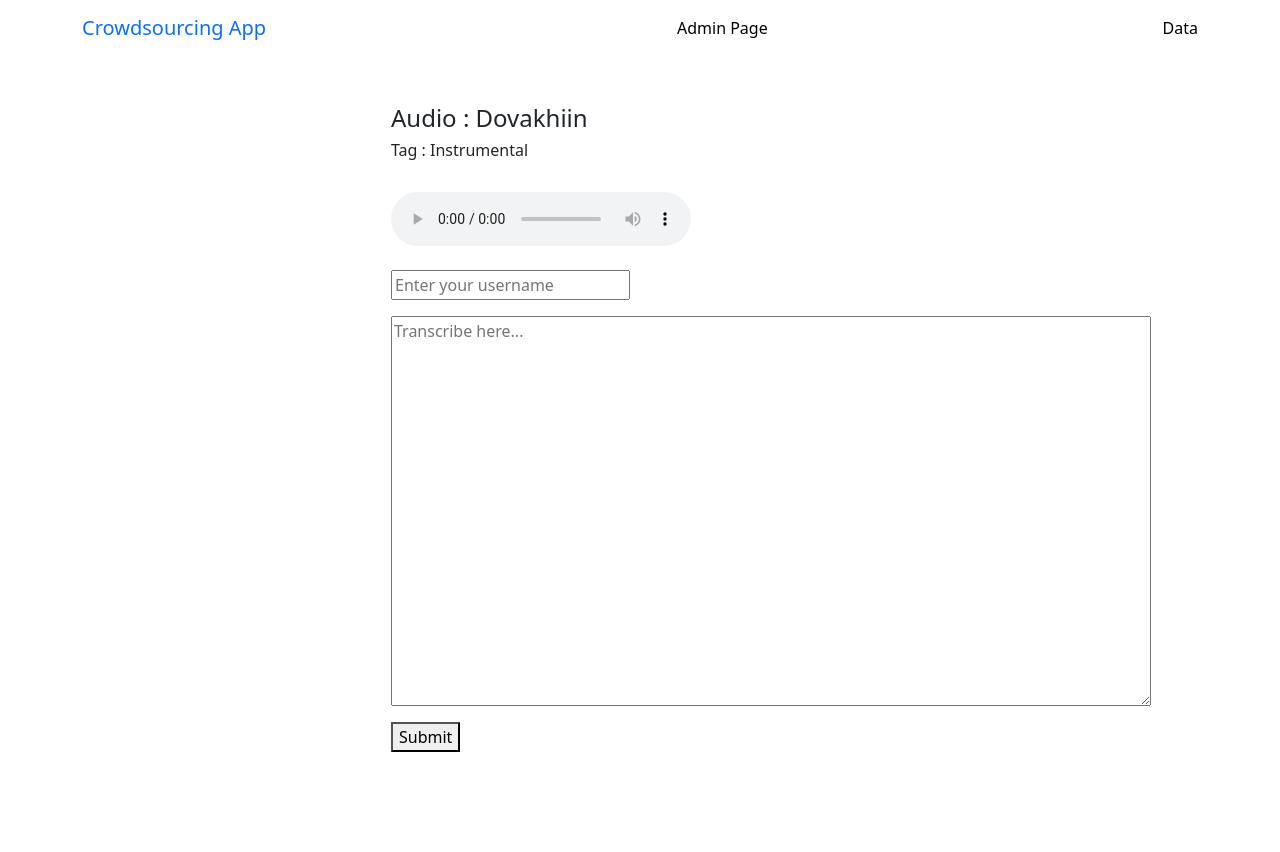
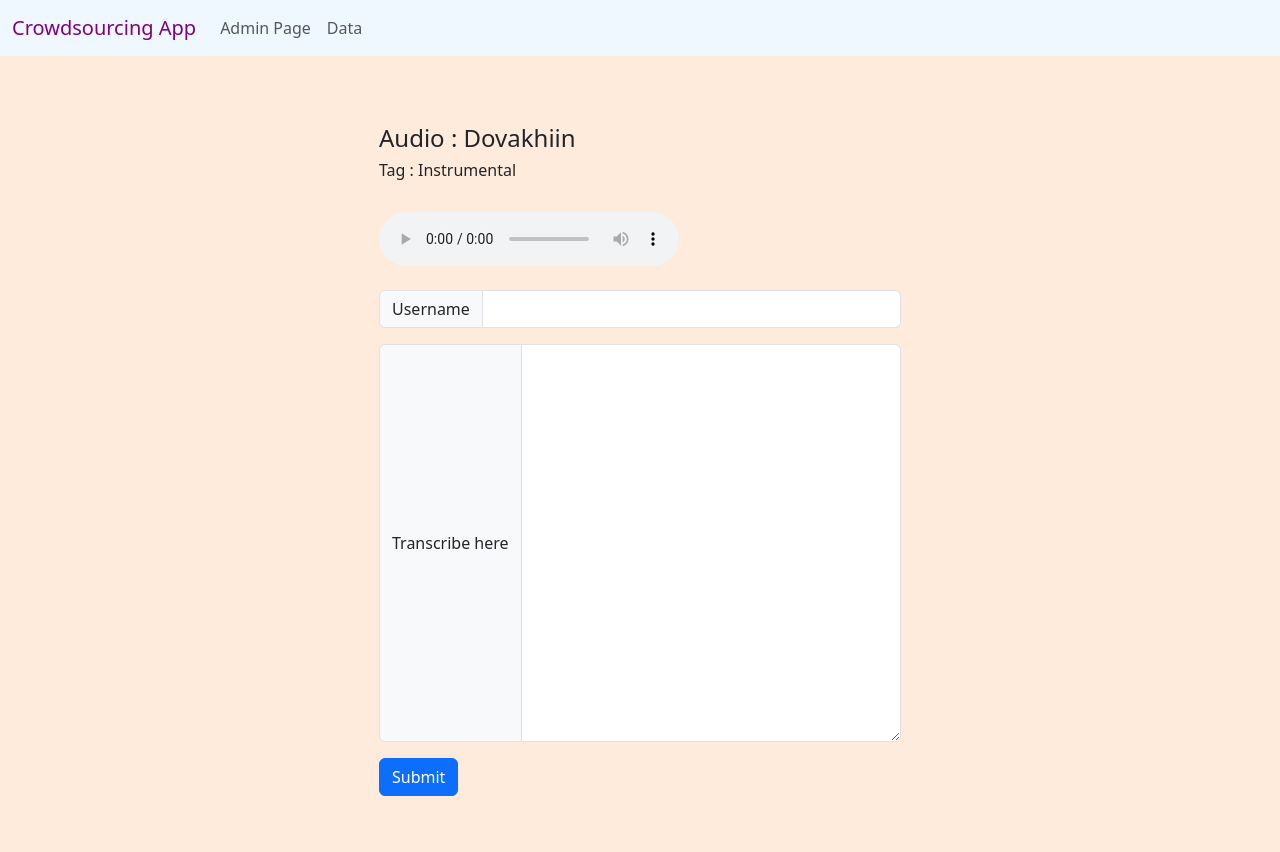
Before and after one commit to Pragades-Rajagopal/crowdsourcing-app, a Django app: page /app/getaudio/7 in a window 1280 px wide. Before the commit the page ends 752 px from the top, so only its background shows below. Run offline with Django 4.2, Linux system fonts and the light colour scheme; data comes from the database, SQL or seed files in the repository; both versions use the stored data as it was after the commit.

Commit message:
Frontend changes

```diff
--- a/crowdsourcing/static/css/custom.css
+++ b/crowdsourcing/static/css/custom.css
@@ -0,0 +1,32 @@
+body {
+    background-color: hsl(28, 100%, 86%, 50%);
+}
+
+.navbar {
+    background-color: aliceblue !important;
+}
+
+.container {
+    padding-top: 10px;
+    padding-bottom: 20px;
+}
+
+.card {
+    margin-bottom: 5px;
+}
+
+.card-body {
+    padding-top: 5px;
+    padding-bottom: 2px;
+    padding-right: 5px;
+    padding-left: 10px;
+}
+
+.card-link {
+    text-decoration: none;
+    color: blue;
+}
+
+.card-link:hover {
+    text-decoration: underline;
+}
--- a/crowdsourcing/templates/base.html
+++ b/crowdsourcing/templates/base.html
@@ -7,8 +7,9 @@
     <meta charset="UTF-8">
     <meta http-equiv="X-UA-Compatible" content="IE=edge">
     <meta name="viewport" content="width=device-width, initial-scale=1.0">
-    <link href="https://cdn.jsdelivr.net/npm/bootstrap@5.1.3/dist/css/bootstrap.min.css" rel="stylesheet"
-        integrity="sha384-1BmE4kWBq78iYhFldvKuhfTAU6auU8tT94WrHftjDbrCEXSU1oBoqyl2QvZ6jIW3" crossorigin="anonymous">
+    <link href="https://cdn.jsdelivr.net/npm/bootstrap@5.3.0-alpha1/dist/css/bootstrap.min.css" rel="stylesheet"
+        integrity="sha384-GLhlTQ8iRABdZLl6O3oVMWSktQOp6b7In1Zl3/Jr59b6EGGoI1aFkw7cmDA6j6gD" crossorigin="anonymous">
+    <link rel="stylesheet" href="/static/css/custom.css">
     <title>Crowdsourcing app</title>
 </head>
 
--- a/crowdsourcing/templates/partials/_navbar.html
+++ b/crowdsourcing/templates/partials/_navbar.html
@@ -1,8 +1,19 @@
-<nav class="navbar navbar-black">
-    <div class="container">
-        <a href="/app" class="navbar-brand">Crowdsourcing App</a>
-        <a href="/admin" class="admin-link" style="text-decoration: none; color: #000;" target="_blank">Admin Page</a>
-        <a href="/app/workers-data" class="admin-link" style="text-decoration: none; color: #000;"
-            target="_blank">Data</a>
+<nav class="navbar navbar-expand-lg bg-body-tertiary">
+    <div class="container-fluid">
+        <a class="navbar-brand" style="color: purple;" href="/app">Crowdsourcing App</a>
+        <button class="navbar-toggler" type="button" data-bs-toggle="collapse" data-bs-target="#navbarSupportedContent"
+            aria-controls="navbarSupportedContent" aria-expanded="false" aria-label="Toggle navigation">
+            <span class="navbar-toggler-icon"></span>
+        </button>
+        <div class="collapse navbar-collapse" id="navbarSupportedContent">
+            <ul class="navbar-nav me-auto mb-2 mb-lg-0">
+                <li class="nav-item">
+                    <a class="nav-link" aria-current="page" href="/admin">Admin Page</a>
+                </li>
+                <li class="nav-item">
+                    <a class="nav-link" href="/app/workers-data">Data</a>
+                </li>
+            </ul>
+        </div>
     </div>
 </nav>
--- a/crowdsourcing/templates/workers/getaudio.html
+++ b/crowdsourcing/templates/workers/getaudio.html
@@ -14,10 +14,18 @@
         </audio>
         <br><br>
         {% csrf_token %}
-        <p><input class="input-text" type="text" name="username" placeholder="Enter your username" required></p>
-        <p><textarea name="trans_data" cols="80" rows="16" placeholder="Transcribe here..." required></textarea></p>
+        <div class="input-group mb-3">
+            <span class="input-group-text" id="inputGroup-sizing-default">Username</span>
+            <input type="text" class="form-control" aria-label="Sizing example input"
+                aria-describedby="inputGroup-sizing-default" name="username" required>
+        </div>
+        <div class="input-group mb-3">
+            <span class="input-group-text" id="inputGroup-sizing-default">Transcribe here</span>
+            <textarea type="text" class="form-control" aria-label="Sizing example input"
+                aria-describedby="inputGroup-sizing-default" name="trans_data" cols="80" rows="16" required></textarea>
+        </div>
         <input name="audio_id" value="{{ audio_data.id }}" hidden>
-        <button type="submit" class="btn-search">Submit</button>
+        <button type="submit" class="btn btn-primary">Submit</button>
     </form>
 </div>
 
--- a/crowdsourcing/templates/workers/searchaudio.html
+++ b/crowdsourcing/templates/workers/searchaudio.html
@@ -8,14 +8,16 @@
     {% for data in audio_data %}
     <div class="card">
         <div class="card-body">
-            <p><a href="{% url 'workers:getaudio' data.id %}">{{ data.audio_name }}</a></p>
-            <p>{{ data.tag }}</p>
+            <p><a class="card-link" href="{% url 'workers:getaudio' data.id %}">{{ data.audio_name }}</a></p>
+            <p style="font-style: italic;">{{ data.tag }}</p>
         </div>
     </div>
     {% endfor %}
     {% else %}
     <p style="color: red;">No audios available for the searched tag or language</p>
     {% endif %}
+    <br>
+    <a href="/app" class="btn btn-secondary">Home</a>
 </div>
 
 {% endblock %}
--- a/crowdsourcing/templates/workers/thanks.html
+++ b/crowdsourcing/templates/workers/thanks.html
@@ -3,8 +3,8 @@
 {% block content %}
 
 <div class="container">
-    <h4>Thanks for submitting data!</h4>
-    <a href="{% url 'workers:index' %}">Go Home</a>
+    <h5>Thanks for submitting data!</h5>
+    <a class="btn btn-secondary" href="{% url 'workers:index' %}">Go Home</a>
 </div>
 
 {% endblock %}
```
Also changed, not shown: crowdsourcing/templates/workers/index.html (+7 -4 lines), crowdsourcing/db.sqlite3, 3 other files.
